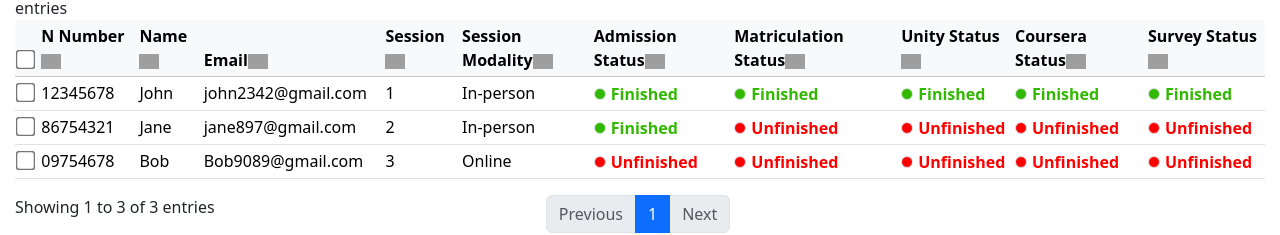
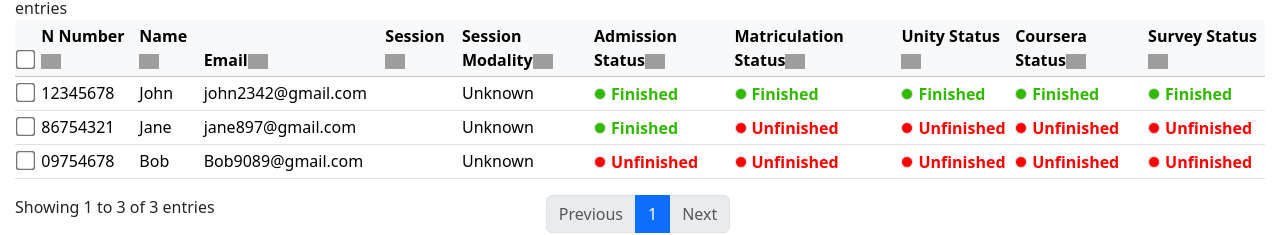
Before and after one commit to JiayuDu0048/AdministratorAdmissionPage, a React (Vite) app: page / in a window 1280 px wide. Shown: the part 388-623 px from the top of the page. Built offline with nearby package versions, Linux system fonts and the light colour scheme; grey boxes are pictures that could not be loaded.

Commit message:
Finish data population

```diff
--- a/src/Component/CsvUpload.jsx
+++ b/src/Component/CsvUpload.jsx
@@ -43,21 +43,63 @@ function CsvUpload({onCsvData}) {
         }
     };
 
+    const preprocessData = (data) => {
+        return data.map(row => {
+            // Extracting session number
+            let sessionNumber = null;
+            const sessionMatch = row["Session"].match(/Session\s+(\d+)/i);
+
+            if (sessionMatch) {
+                sessionNumber = sessionMatch[1];
+                console.log(sessionNumber);
+                console.log(typeof sessionNumber);
+            }
+
+
+            // Extracting session modality
+            let sessionModality = "Unknown"; // Default to Unknown if not specified or not matched
+            const modalityMatch = row["Session"] && row["Session"].match(/\((Online|In-person)\)/i);
+            if (modalityMatch) {
+                sessionModality = modalityMatch[1];
+            } else {
+                console.log("Session modality not found in:", row["Session"]);
+            }
+
+            // Transform the row object to match the columns in the table
+            return {
+                NNumber: row["Campus ID"],
+                Name: `${row["Preferred"]} ${row["Last"]}`,
+                Email: row["Email"],
+                Session: sessionNumber,
+                SessionModality: sessionModality,
+                AdmissionStatus: row["Application Status"],
+
+                //TO DO?
+                MatriculationStatus: "TBD",
+                UnityStatus: "TBD",
+                CourseraStatus: "TBD",
+                SurveyStatus: "TBD"
+            };
+        });
+    };
+
+
     // Function to parse the CSV file
     const parseCsv = (file) => {
         Papa.parse(file, {
             complete: (result) => {
-                console.log("Parsed CSV Data: ", result.data);
                 // After parsing, send the data to the backend
                 // sendDataToBackend(result.data);
+
                 // Use callback function to send data from child to parent
-                onCsvData(result);
+                const preprocessedData = preprocessData(result.data);
+                onCsvData(preprocessedData);
             },
             header: true,
         });
     };
 
-    // Function to send data to the backend
+    // TO DO:  Function to send data to the backend
     // const sendDataToBackend = async (data) => {
     //     try {
     //         const response = await axios.post("YOUR_BACKEND_ENDPOINT", data);
--- a/src/Component/Table.jsx
+++ b/src/Component/Table.jsx
@@ -52,13 +52,20 @@ function Table() {
     },
   ]);
   const startingIndex = 6;
-  const StatusNames = Object.keys(rows[0]).slice(startingIndex);
+  // const StatusNames = Object.keys(rows[0]).slice(startingIndex);
+  const StatusNames = rows[0] ? Object.keys(rows[0]).slice(startingIndex) : [];
+
 
   //Callback function to receive csv data from CsvUpload
   const handleCsvData = (data) => {
     setCsvData(data);
-    //TODO: process csv data here
-    console.log("Received CSV Data: ", data);
+    console.log(data);
+    // Ensure data is an array before setting rows
+    if (Array.isArray(data)) {
+      setRows(data);
+    } else {
+      console.error("Received CSV data is not an array:", data);
+    }
   };
 
   //Load the table using datatable and reload when the rows changed
@@ -104,12 +111,14 @@ function Table() {
 
   //session change function
   const getStatus = (session) => {
-    if (session === "1") {
+    const sessionStr = String(session);
+
+    if (sessionStr == "1") {
+      return "Online";
+    } else if (sessionStr == "2") {
       return "In-person";
-    } else if (session === "2") {
+    } else if (sessionStr == "3") {
       return "In-person";
-    } else if (session === "3") {
-      return "Online";
     } else {
       return "Unknown";
     }
@@ -357,7 +366,7 @@ function Table() {
             </tr>
           </thead>
           <tbody>
-            {rows.map((row) => (
+            { rows.map((row) => (
               <tr key={row.id}>
                 <th scope="row">
                   <input
@@ -384,7 +393,7 @@ function Table() {
                 <td>
                   {isEditing ? (
                     <select
-                      value={row.session}
+                      value={row.Session}
                       onChange={(e) =>
                         handleStatusChange(row.id, "session", e.target.value)
                       }
@@ -394,10 +403,10 @@ function Table() {
                       <option value="3">3</option>
                     </select>
                   ) : (
-                    row.session
+                    row.Session
                   )}
                 </td>
-                <td>{getStatus(row.session)}</td>
+                <td>{getStatus(row.Session)}</td>
                 {StatusNames.map((StatusName, index) => (
                   <td key={index}>
                     {isEditing ? (
```
